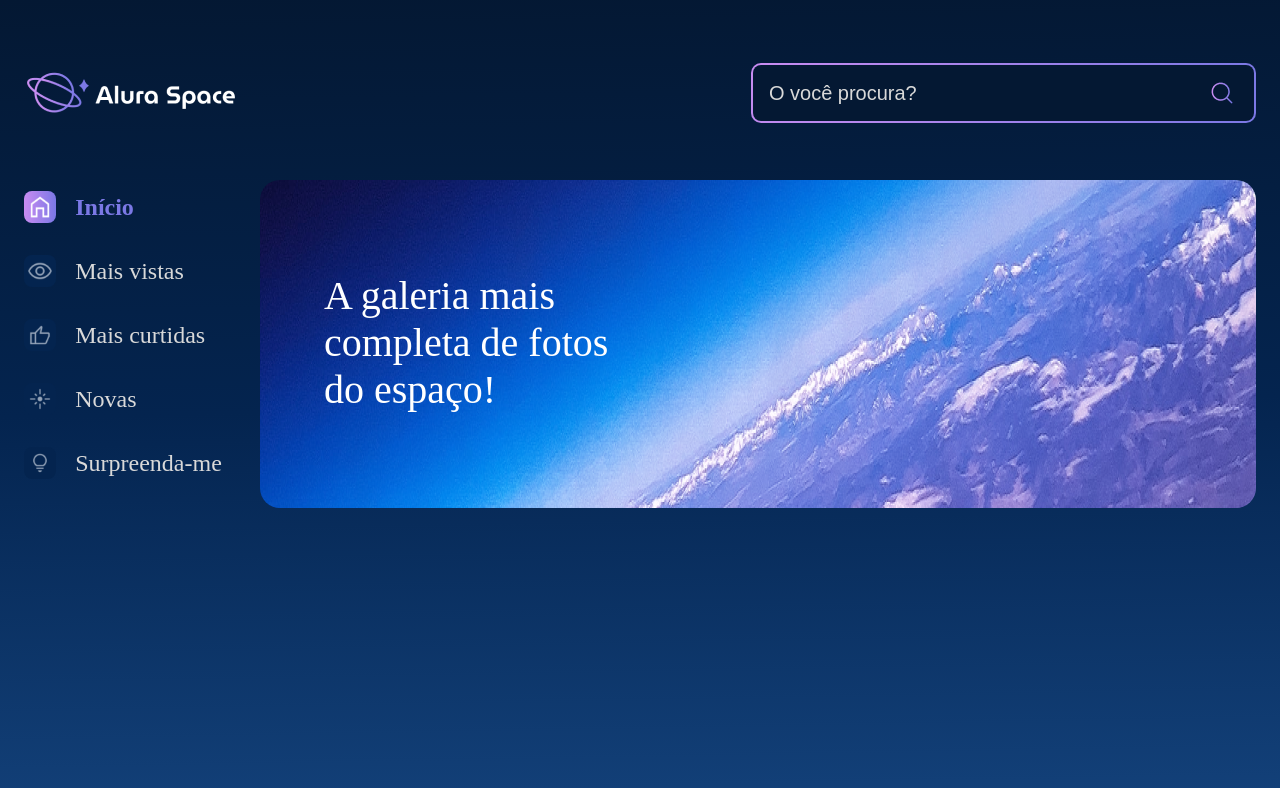
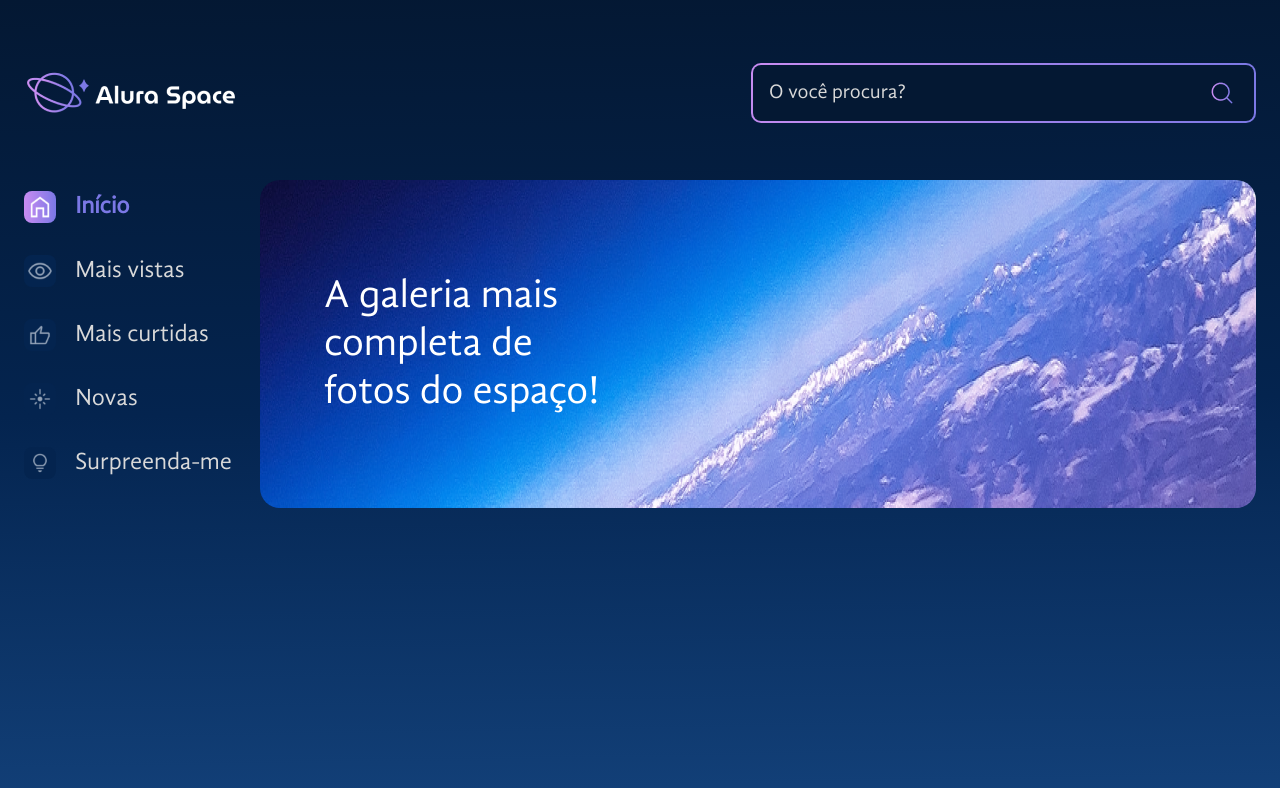
Before and after one commit to GabrielVeroneze/alura-space, a React (Create React App) app: page / in a window 1280 px wide. Shown: the top 788 px of the page. Built offline with nearby package versions, Linux system fonts and the light colour scheme.

Commit message:
:lipstick: feat: Adiciona fontes com as variáveis

```diff
--- a/src/componentes/Banner/Banner.module.sass
+++ b/src/componentes/Banner/Banner.module.sass
@@ -10,6 +10,7 @@
 
     .banner__titulo
         color: $cor-texto-principal
+        font-family: $fonte-normal
         font-size: 2.5rem
         font-weight: 400
         line-height: normal
--- a/src/componentes/Cabecalho/Cabecalho.module.sass
+++ b/src/componentes/Cabecalho/Cabecalho.module.sass
@@ -18,6 +18,7 @@
             border: double 2px transparent
             border-radius: 10px
             color: $cor-texto-secundaria
+            font-family: $fonte-normal
             font-size: $tamanho-texto-pequeno
             font-weight: 400
             height: 60px
@@ -27,6 +28,7 @@
 
             &::placeholder
                 color: $cor-texto-secundaria
+                opacity: 1
 
         .cabecalho__lupa
             cursor: pointer
--- a/src/componentes/Menu/Menu.module.sass
+++ b/src/componentes/Menu/Menu.module.sass
@@ -14,6 +14,7 @@
             align-items: center
             color: $cor-texto-secundaria
             display: flex
+            font-family: $fonte-normal
             font-size: $tamanho-texto-medio
             font-weight: 400
             gap: 1.2rem
```
